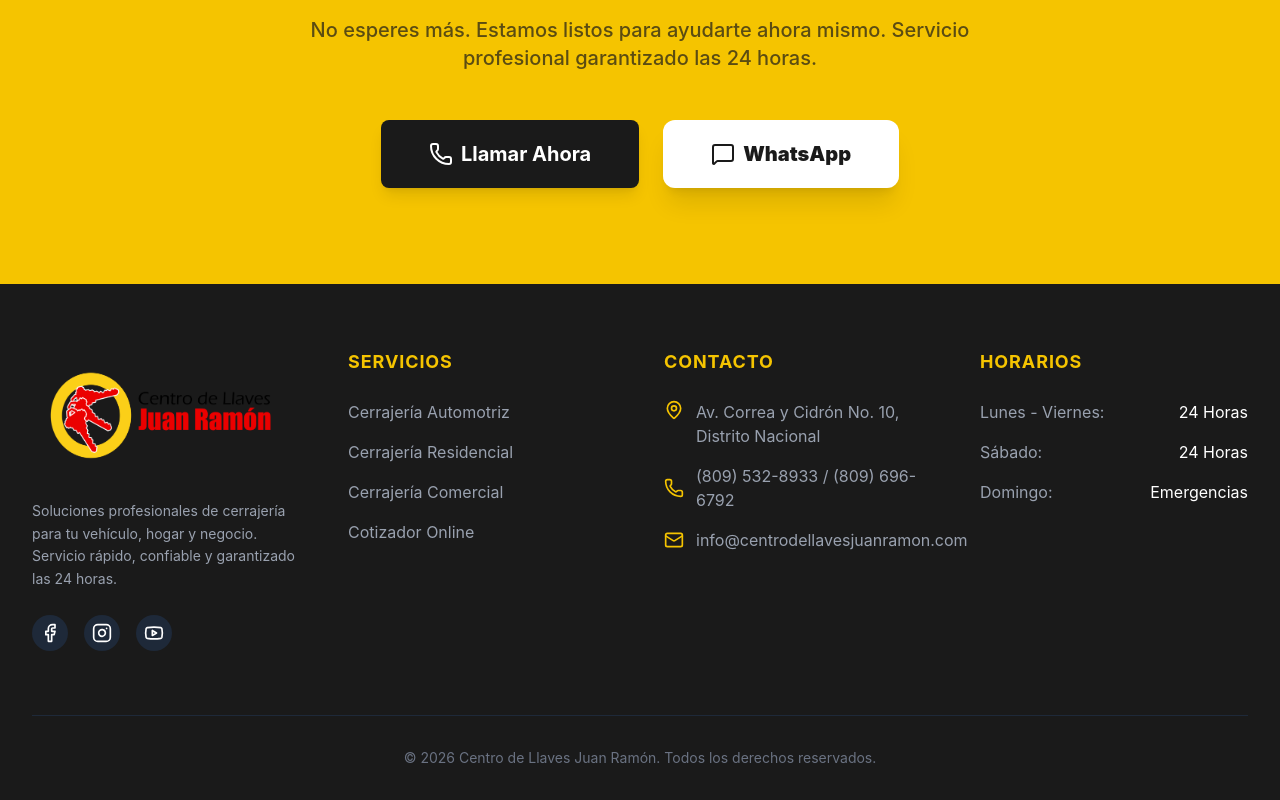
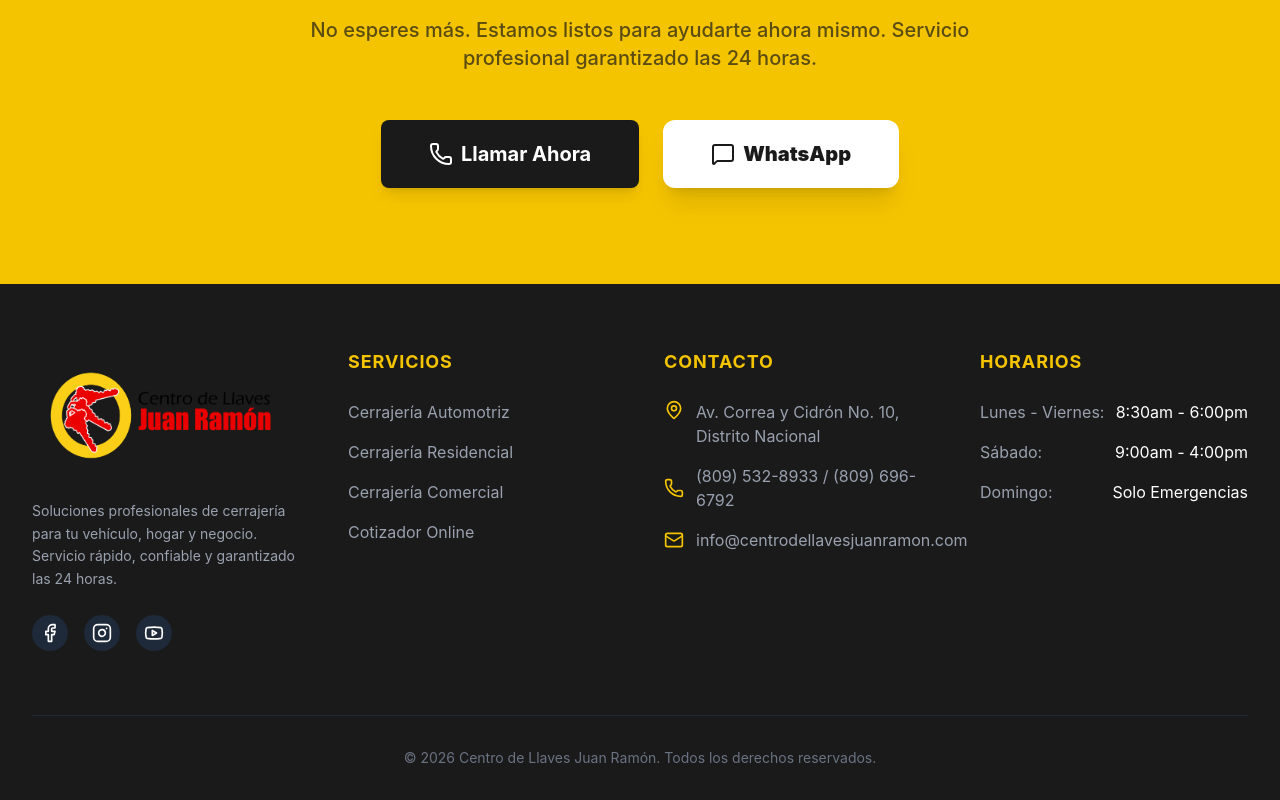
Before and after one commit to parqueoca/WebSite-Centro-de-Llaves-Juan-Ramon-, a React (Vite) app: page / in a window 1280 px wide. Shown: the part 4647-5447 px from the top of the page. Built offline with nearby package versions, Linux system fonts and the light colour scheme.

Commit message:
Update Footer.tsx

```diff
--- a/src/components/Footer.tsx
+++ b/src/components/Footer.tsx
@@ -64,15 +64,15 @@ export default function Footer() {
             <ul className="space-y-4 text-gray-400">
               <li className="flex justify-between">
                 <span>Lunes - Viernes:</span>
-                <span className="text-white">24 Horas</span>
+                <span className="text-white">8:30am - 6:00pm</span>
               </li>
               <li className="flex justify-between">
                 <span>Sábado:</span>
-                <span className="text-white">24 Horas</span>
+                <span className="text-white">9:00am - 4:00pm</span>
               </li>
               <li className="flex justify-between">
                 <span>Domingo:</span>
-                <span className="text-white">Emergencias</span>
+                <span className="text-white">Solo Emergencias</span>
               </li>
             </ul>
           </div>
```
